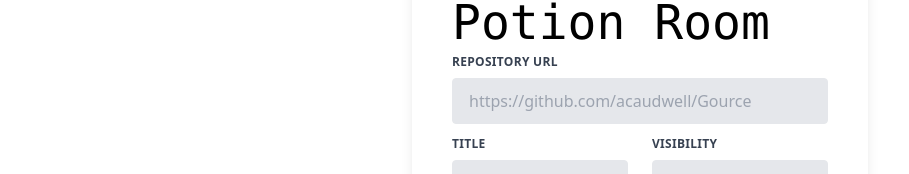
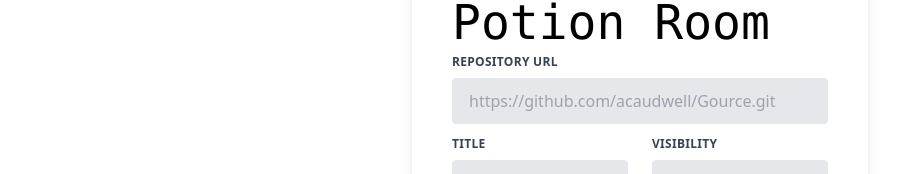
Before and after one commit to RobertNichita/GourceWizard, a React (Create React App) app in the folder frontend/: page /create in a window 1280 px wide. Shown: the part 213-387 px from the top of the page, without its empty margins (0-909 px from the left). Built offline with nearby package versions, Linux system fonts and the light colour scheme.

Commit message:
Add .git

```diff
--- a/frontend/src/routes/create.tsx
+++ b/frontend/src/routes/create.tsx
@@ -32,7 +32,7 @@ export default function library() {
                   className="form-input"
                   id="grid-url"
                   type="text"
-                  placeholder="https://github.com/acaudwell/Gource"
+                  placeholder="https://github.com/acaudwell/Gource.git"
                   onChange={e => {
                     e.preventDefault();
                     setRepoURL(e.target.value);
```
